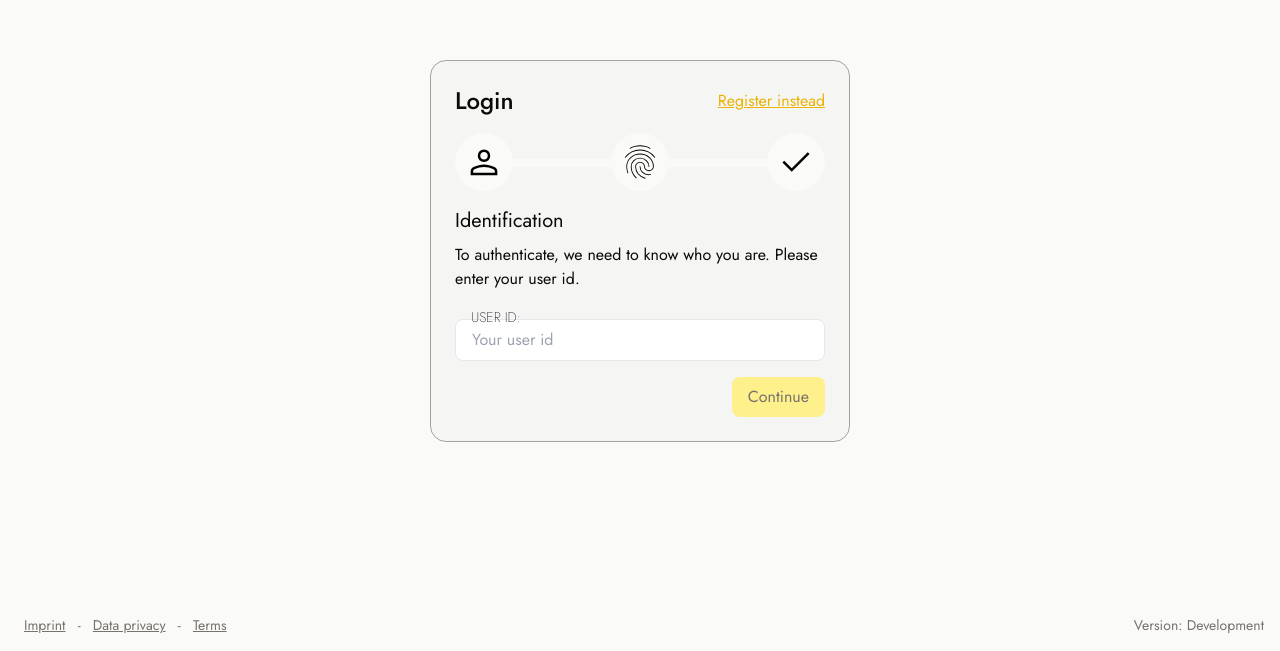
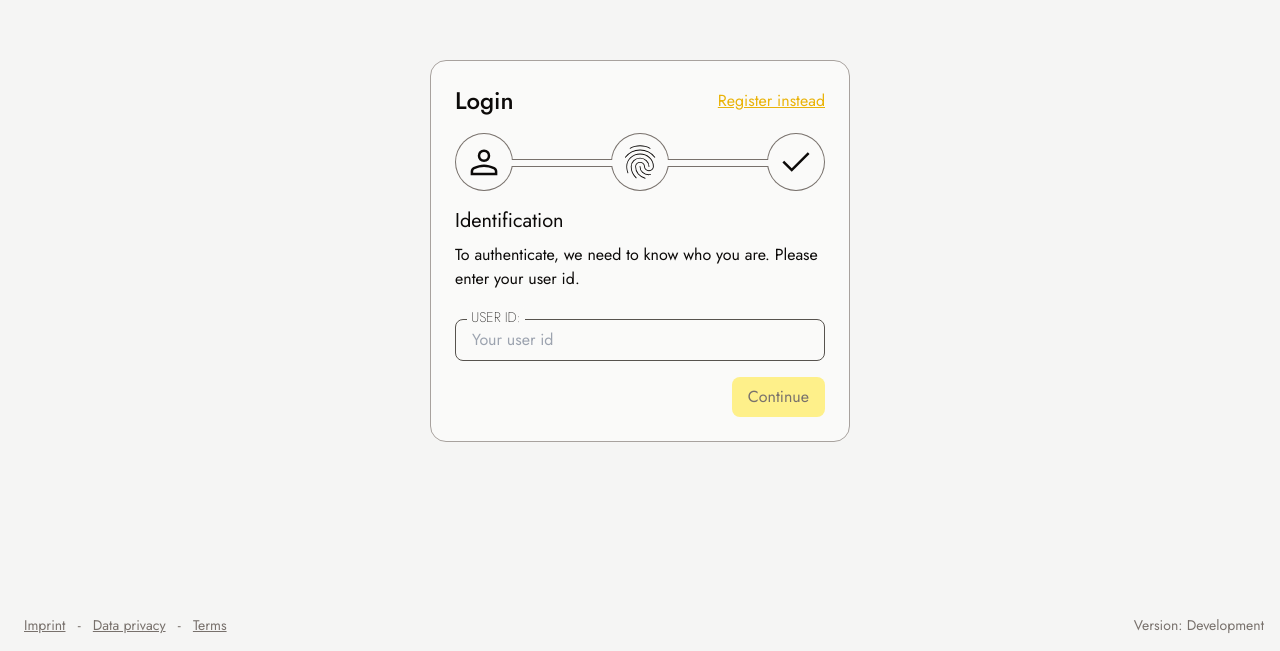
Before and after one commit to Untanky/modern-auth, a Svelte app in the folder client-app/: page / in a window 1280 px wide. Shown: the part 149-800 px from the top of the page. Built offline with nearby package versions, Linux system fonts and the light colour scheme.

Commit message:
Adjusts stylings a bit

```diff
--- a/client-app/src/App.svelte
+++ b/client-app/src/App.svelte
@@ -8,11 +8,11 @@
   </main>
   <footer class="absolute text-sm bottom-4 text-stone-500 dark:text-stone-400 w-full px-4 flex justify-between">
     <nav>
-      <a href="/imprint" class="rounded px-2 py-1 underline">Imprint</a>
+      <a href="/imprint" class="rounded mx-2 my-1 underline">Imprint</a>
       -
-      <a href="/data-privacy" class="rounded px-2 py-1 underline">Data privacy</a>
+      <a href="/data-privacy" class="rounded mx-2 my-1 underline">Data privacy</a>
       -
-      <a href="/terms" class="rounded px-2 py-1 underline">Terms</a>
+      <a href="/terms" class="rounded mx-2 my-1 underline">Terms</a>
     </nav>
     <div>
       Version: Development
--- a/client-app/src/app.css
+++ b/client-app/src/app.css
@@ -7,14 +7,14 @@
 
   :root {
     /* normal colors */
-    @apply bg-stone-50 text-stone-950;
+    @apply bg-stone-100 text-stone-950;
     /* dark colors */
-    @apply dark:bg-stone-900 dark:text-stone-100;
+    @apply dark:bg-stone-800 dark:text-stone-50;
   }
 
   * {
     /* outline */
-    @apply outline-blue-300 focus:outline-dashed outline-2 outline-offset-1;
+    @apply focus:outline-blue-600 dark:focus:outline-blue-300 focus:outline-dashed focus:outline-2 focus:outline-offset-1;
   }
 }
 
@@ -23,9 +23,9 @@
     /* layout */
     @apply border rounded-2xl p-6;
     /* normal colors */
-    @apply bg-stone-100 border-stone-400;
+    @apply bg-stone-50 border-stone-400;
     /* dark colors */
-    @apply dark:bg-stone-800 dark:border-stone-600;
+    @apply dark:bg-stone-900 dark:border-stone-600;
   }
 
   .btn {
--- a/client-app/src/components/AuthenticationProgress.svelte
+++ b/client-app/src/components/AuthenticationProgress.svelte
@@ -7,26 +7,26 @@
 
 <div class="relative py-2">
   <div class="flex justify-between">
-    <div class="p-px w-[58px] h-[58px] rounded-full bg-stone-50"/>
-    <div class="p-px w-[58px] h-[58px] rounded-full bg-stone-50"/>
-    <div class="p-px w-[58px] h-[58px] rounded-full bg-stone-50"/>
+    <div class="p-px w-[58px] h-[58px] rounded-full bg-stone-500 dark:bg-stone-400"/>
+    <div class="p-px w-[58px] h-[58px] rounded-full bg-stone-500 dark:bg-stone-400"/>
+    <div class="p-px w-[58px] h-[58px] rounded-full bg-stone-500 dark:bg-stone-400"/>
   </div>
-  <div class="absolute top-[34px] left-4 right-4 p-px bg-stone-50">
-    <div class="h-1.5 dark:bg-stone-800"></div>
+  <div class="absolute top-[34px] left-4 right-4 p-px bg-stone-500 dark:bg-stone-400">
+    <div class="h-1.5 bg-stone-50 dark:bg-stone-900"></div>
   </div>
   <div class="absolute left-0 right-0 top-2 flex justify-between">
     <div class="p-px">
-      <div class="p-2 w-14 h-14 dark:fill-stone-50 dark:bg-stone-800 rounded-full">
+      <div class="p-2 w-14 h-14 fill-stone-950 bg-stone-50 dark:fill-stone-50 dark:bg-stone-900 rounded-full">
         <PersonIcon />
       </div>
     </div>
     <div class="p-px">
-      <div class="p-2 w-14 h-14 dark:fill-stone-50 dark:bg-stone-800 rounded-full">
+      <div class="p-2 w-14 h-14 fill-stone-950 bg-stone-50 dark:fill-stone-50 dark:bg-stone-900 rounded-full">
         <IdentificationIcon />
       </div>
     </div>
     <div class="p-px">
-      <div class="p-2 w-14 h-14 dark:fill-stone-50 dark:bg-stone-800 rounded-full">
+      <div class="p-2 w-14 h-14 fill-stone-950 bg-stone-50 dark:fill-stone-50 dark:bg-stone-900 rounded-full">
         <DoneIcon />
       </div>
     </div>
--- a/client-app/src/components/SmartLogin.svelte
+++ b/client-app/src/components/SmartLogin.svelte
@@ -57,7 +57,7 @@
   </h1>
   {#if $state.state === 'userId'}
   <a
-    class="text-yellow-500 dark:text-yellow-400 underline"
+    class="text-yellow-500 dark:text-yellow-400 underline rounded"
     href="#"
   >
     Register instead
--- a/client-app/src/components/utils/ExpandIcon.svelte
+++ b/client-app/src/components/utils/ExpandIcon.svelte
@@ -4,4 +4,4 @@
   export { clazz as class };
 </script>
 
-<svg class="ml-auto fill-stone-50 ${open ? '' : 'rotate-180'} {clazz}" xmlns="http://www.w3.org/2000/svg" height="24" viewBox="0 -960 960 960" width="24"><path d="m283-345-43-43 240-240 240 239-43 43-197-197-197 198Z"/></svg>
+<svg class="ml-auto fill-stone-950 dark:fill-stone-50 ${open ? '' : 'rotate-180'} {clazz}" xmlns="http://www.w3.org/2000/svg" height="24" viewBox="0 -960 960 960" width="24"><path d="m283-345-43-43 240-240 240 239-43 43-197-197-197 198Z"/></svg>
--- a/client-app/src/components/utils/Input.svelte
+++ b/client-app/src/components/utils/Input.svelte
@@ -8,13 +8,13 @@
 </script>
 
 <div class="relative mt-4">
-  <label class="font-extralight text-sm uppercase {disabled && 'dark:text-stone-400'} dark:bg-stone-800 px-1 left-3 absolute block rounded" for={id}>
+  <label class="font-extralight text-sm uppercase {disabled && 'dark:text-stone-400'} bg-stone-50 dark:bg-stone-900 px-1 left-3 absolute block rounded" for={id}>
     {label}
   </label>
   <input
     value={value}
     on:input={onInput}
-    class="dark:bg-stone-800 mt-3 px-4 py-2 disabled:dark:text-stone-400  {disabled && 'dark:border-stone-700'} border rounded-lg w-full"
+    class="bg-transparent mt-3 px-4 py-2 disabled:text-stone-500 disabled:dark:text-stone-400 border border-stone-600 dark:border-stone-400 disabled:border-stone-300 disabled:dark:border-stone-700 rounded-lg w-full"
     type={type}
     id={id}
     placeholder={placeholder}
```
